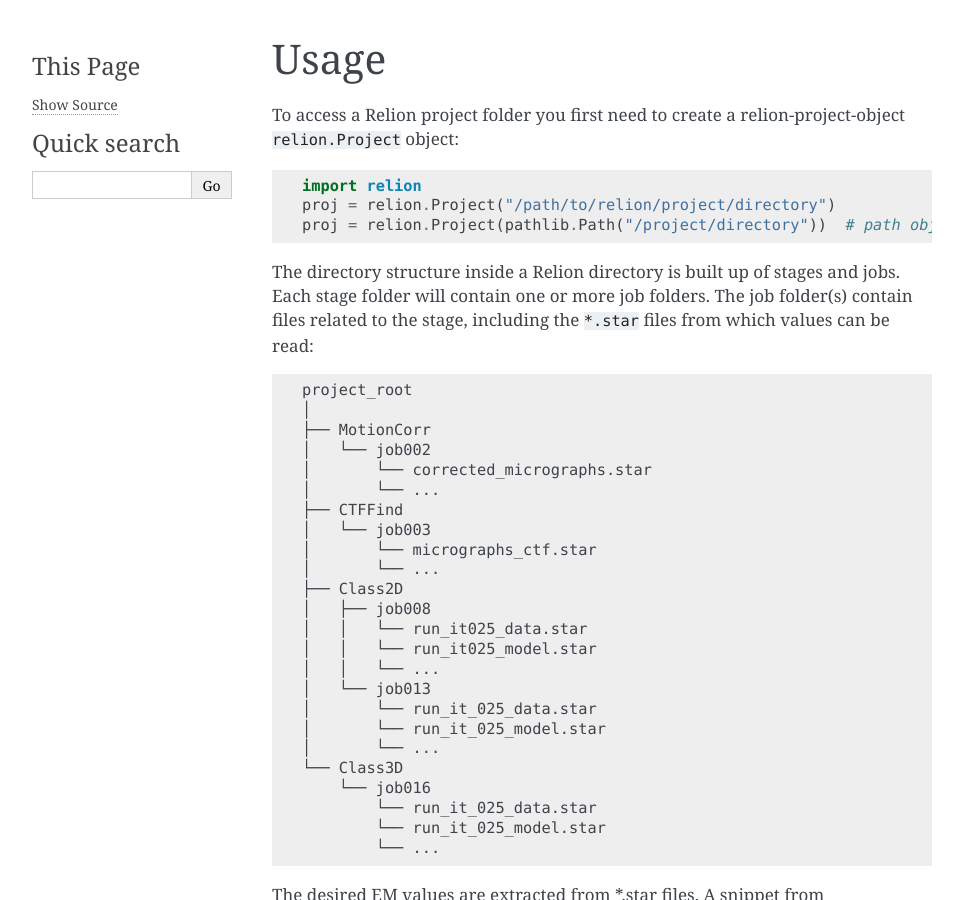
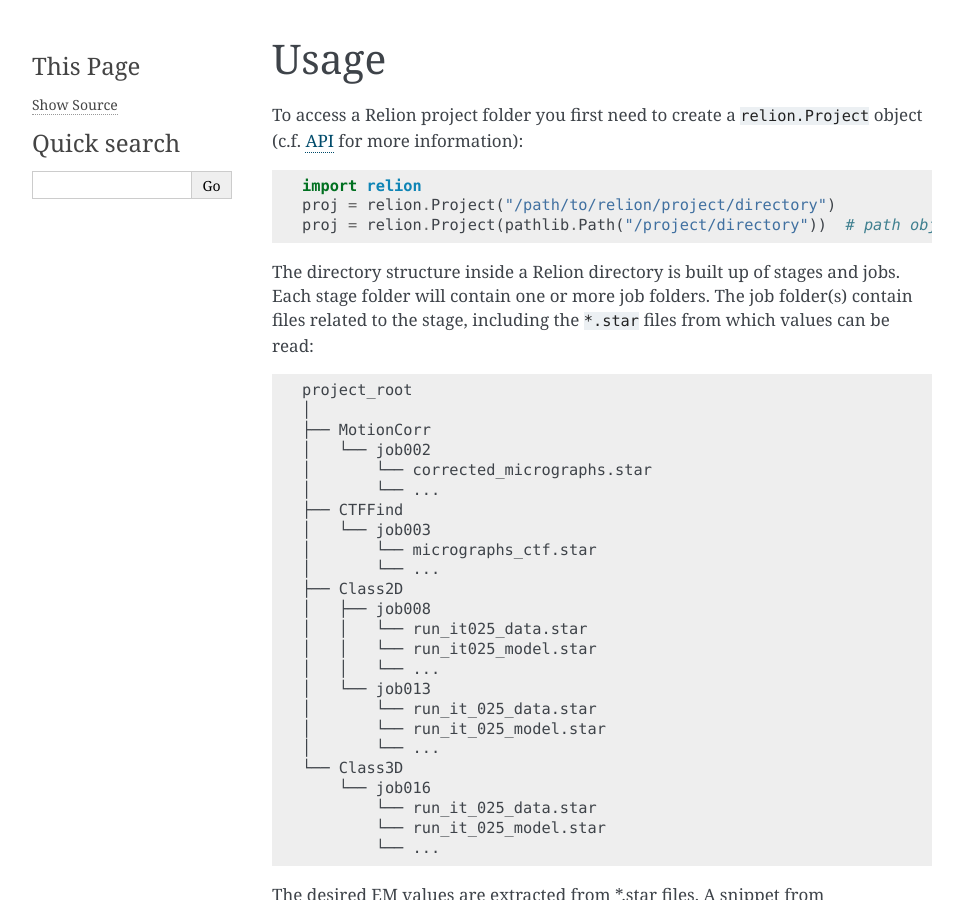
Before and after one commit to DiamondLightSource/python-relion, a Sphinx documentation site: the page built from docs/usage.rst, in a window 1280 px wide and 900 px high. Shown: the whole window, without its empty margins (148-1111 px from the left). Built offline with Sphinx 7.4.7, drawn with Linux system fonts in a browser that asks for light colours.

Commit message:
cross-referencing doesn't work that way

```diff
--- a/docs/api.rst
+++ b/docs/api.rst
@@ -1,8 +1,6 @@
 ===
 API
 ===
-
-.. _relion-project-object:
 
 .. autoclass:: relion.Project
     :members:
--- a/docs/usage.rst
+++ b/docs/usage.rst
@@ -2,7 +2,7 @@
 Usage
 =====
 
-To access a Relion project folder you first need to create a :ref:`relion-project-object` ``relion.Project`` object::
+To access a Relion project folder you first need to create a ``relion.Project`` object (c.f. :doc:`api` for more information)::
 
      import relion
      proj = relion.Project("/path/to/relion/project/directory")
```
